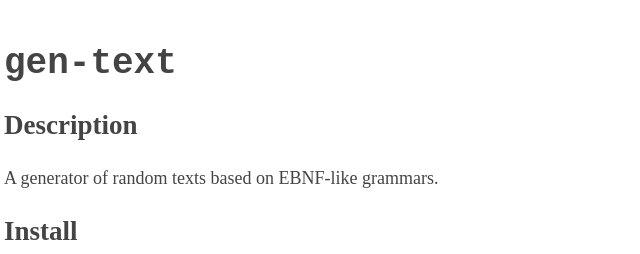
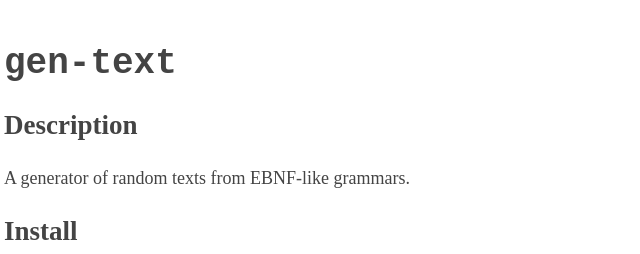
Before and after one commit to LavirtheWhiolet/gen-text, a plain HTML site: page index.html in a window 1280 px wide. Shown: the top 254 px of the page, 211-851 px from the left. Drawn offline with Linux system fonts and the light colour scheme.

Commit message:
Update GitHub pages.

```diff
--- a/index.html
+++ b/index.html
@@ -40,7 +40,7 @@
 
 <h2>Description</h2>
 
-<p>A generator of random texts based on EBNF-like grammars.</p>
+<p>A generator of random texts from EBNF-like grammars.</p>
 
 <h2>Install</h2>
 
```
